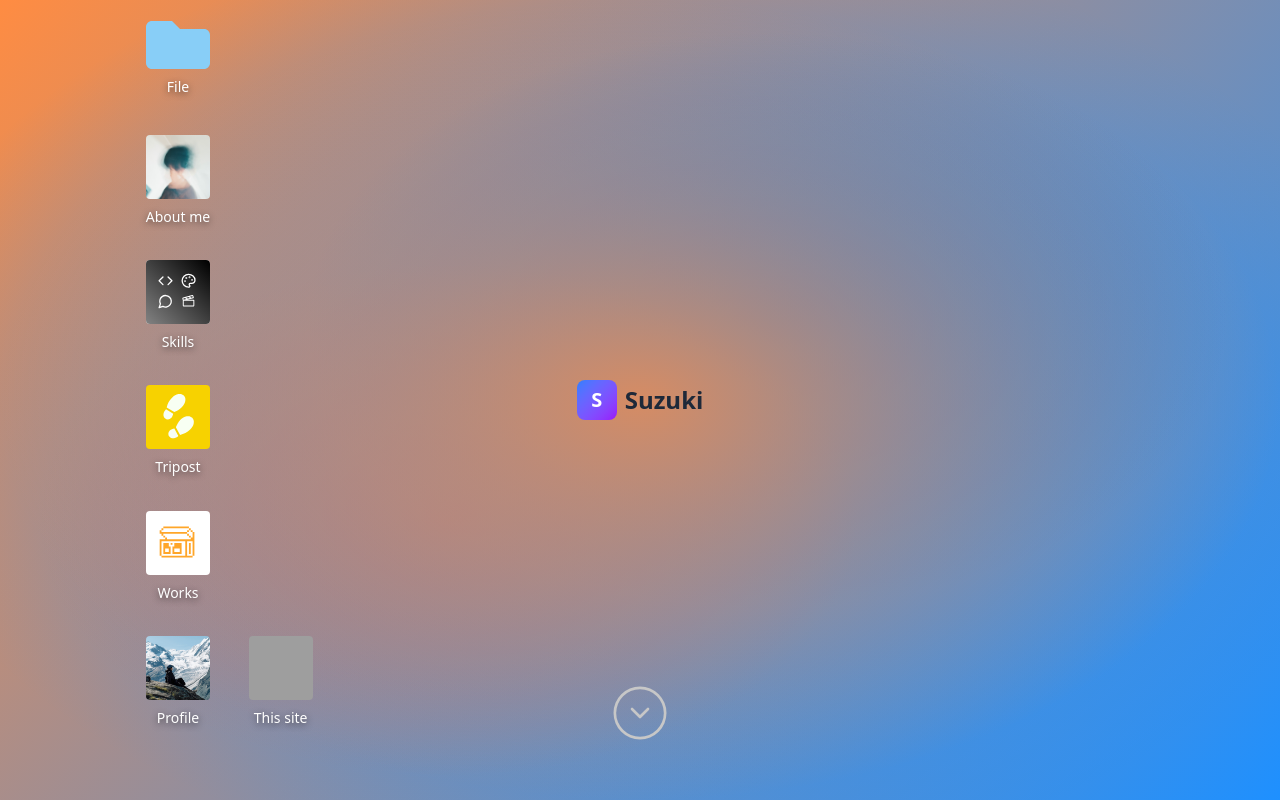
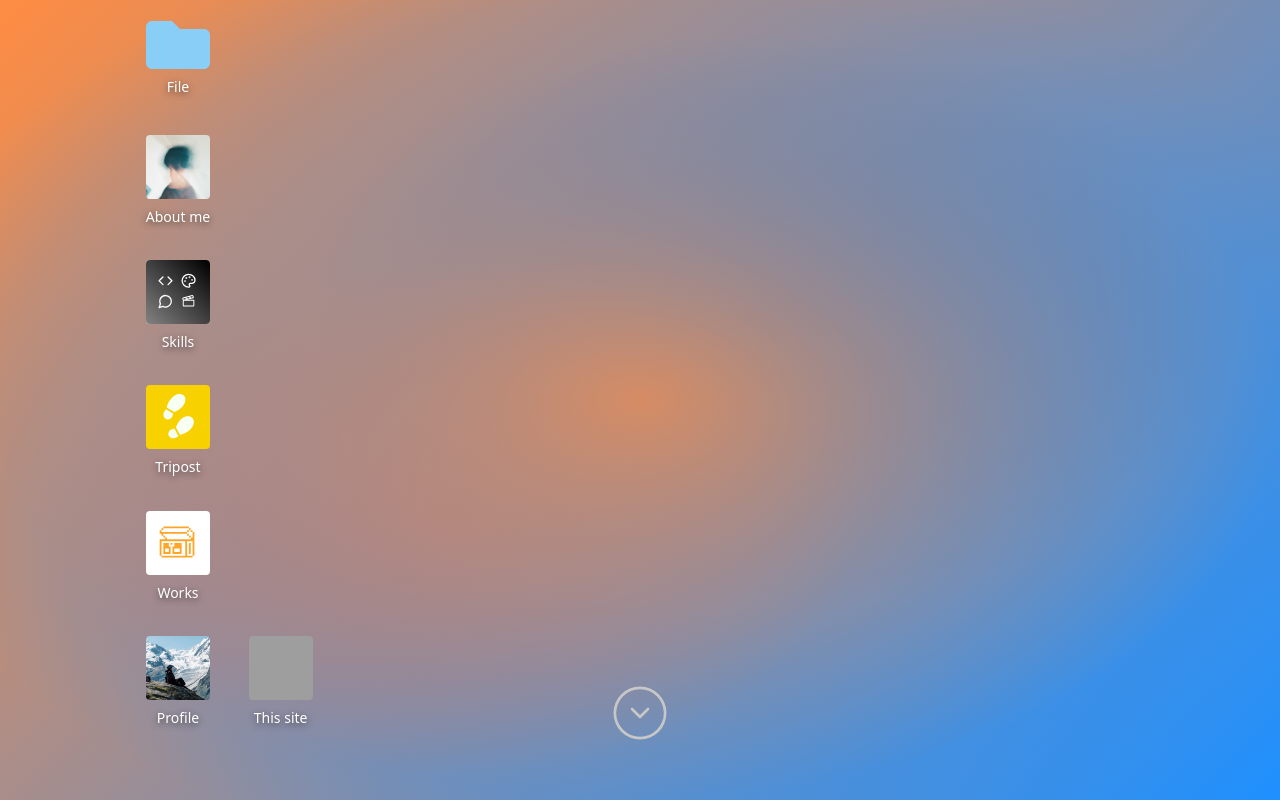
Before and after one commit to sookoo19/Portfolio, a React (Vite) app in the folder portfolio/: page / in a window 1280 px wide. Shown: the top 800 px of the page. Built offline with nearby package versions, Linux system fonts and the light colour scheme; grey boxes are pictures that could not be loaded.

Commit message:
App.jsx編集

```diff
--- a/portfolio/src/pages/App.tsx
+++ b/portfolio/src/pages/App.tsx
@@ -91,7 +91,7 @@ export default function App() {
       onPointerEnter={() => measure()}
     >
       <div className='col-start-6 col-span-2 row-start-6 row-span-2 flex items-center justify-center'>
-        <Logo />
+
       </div>
       <div className='col-start-2 row-start-1'>
         <FileIcon name='File' />
```
